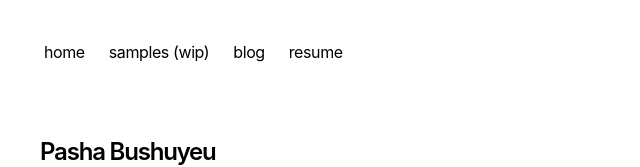
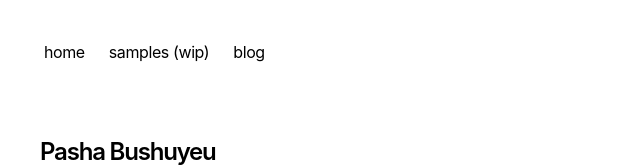
Before and after one commit to bushuyeu/portfolio, a Next.js app: page / in a window 1280 px wide. Shown: the top 167 px of the page, without its empty margins (312-952 px from the left). Built offline with nearby package versions, Linux system fonts and the light colour scheme.

Commit message:
remove resume

```diff
--- a/app/components/nav.tsx
+++ b/app/components/nav.tsx
@@ -10,10 +10,6 @@ const navItems = {
   "/blog": {
     name: "blog", // blog
   },
-  "https://docs.google.com/document/d/12Yf3TqCObbycOHVQyLlXvIoimgqcZ57mUNnfKVAQ3ao/edit?usp=sharing":
-    {
-      name: "resume", // resume
-    },
 };
 
 export function Navbar() {
```
